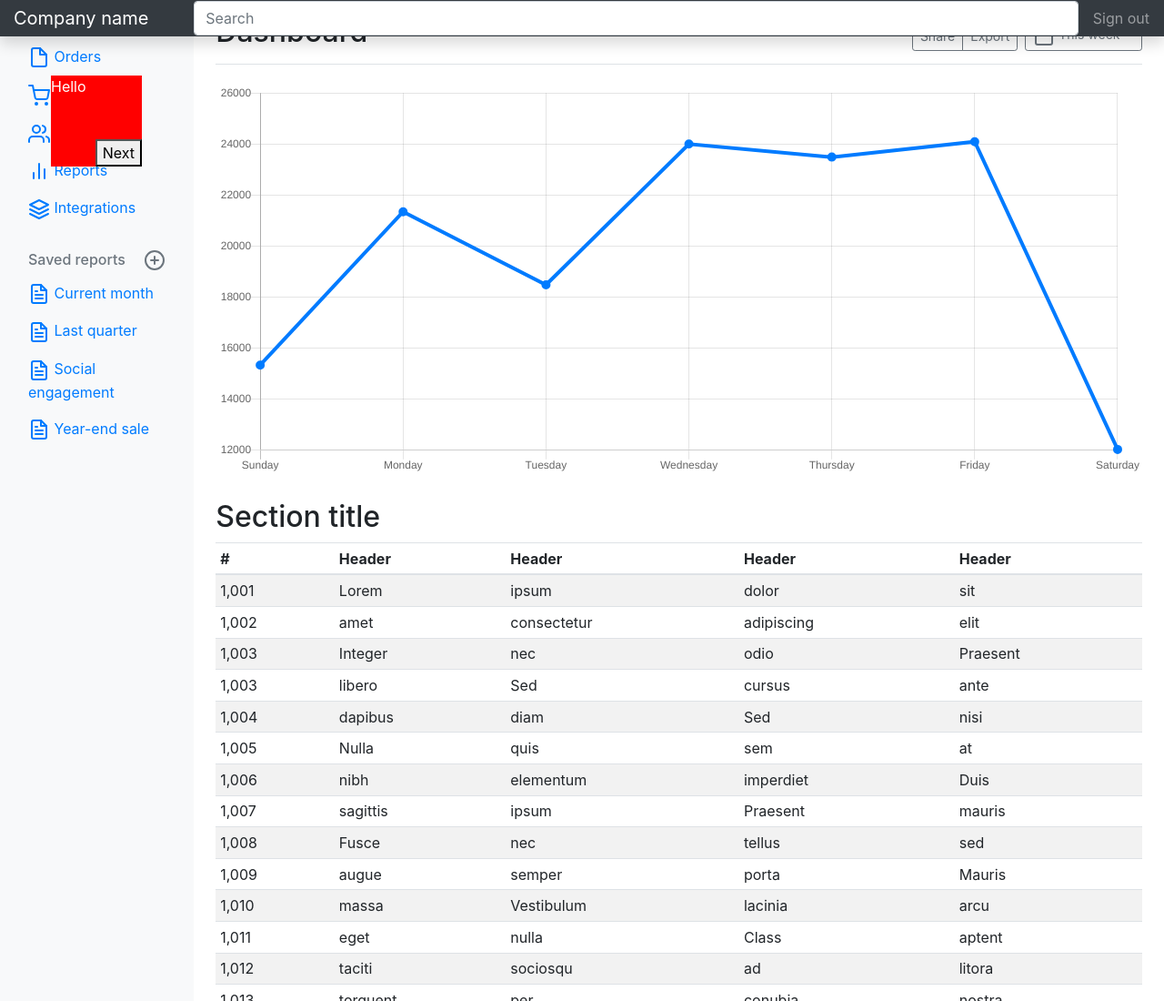
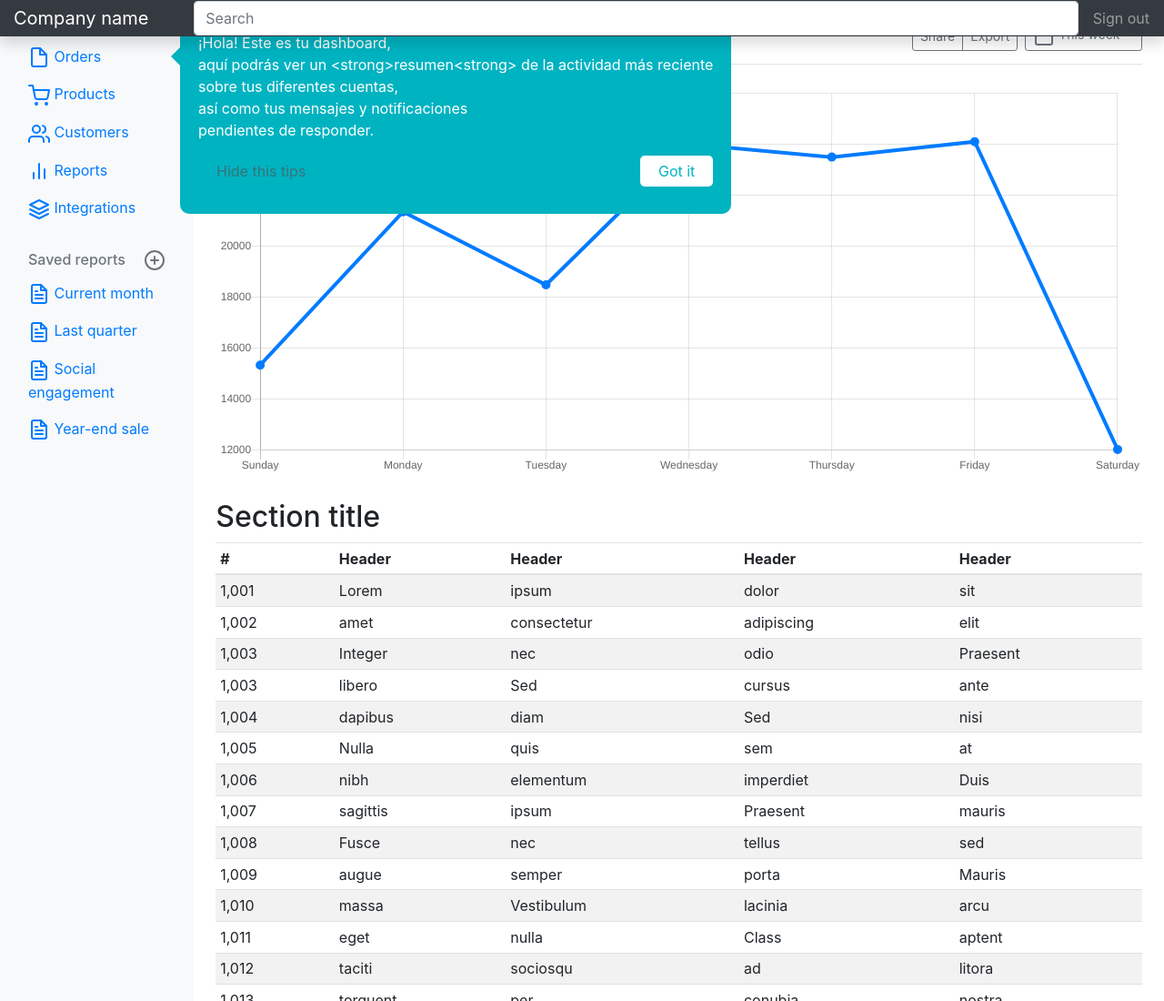
Before and after one commit to SamuelOcampo/tutorial.js, a website built with webpack: page example/index.html in a window 1280 px wide. Shown: the top 1100 px of the page at 91% size. Built offline with nearby package versions, Linux system fonts and the light colour scheme.

Commit message:
Feature: Included css

```diff
--- a/example/index.html
+++ b/example/index.html
@@ -122,7 +122,7 @@
 
           <canvas class="my-4 w-100" id="myChart" width="900" height="380"></canvas>
 
-          <h2>Section title</h2>
+          <h2 id="top" >Section title</h2>
           <div class="table-responsive">
             <table class="table table-striped table-sm">
               <thead>
@@ -303,18 +303,19 @@
     <script>
         $(function(){
             const onChange = (currentStep, nextStep, next) => {
-              next();
+              console.log(currentStep, nextStep);
+              next && next();
             };
             sam = window.Tutorial && new Tutorial([
                 {
                     element: document.getElementById('orders'),
-                    text: `
-                    ¡Hola! Este es tu dashboard,
-                    aquí podrás ver un resumen de la actividad más reciente
+                    text: `¡Hola! Este es tu dashboard,
+                    aquí podrás ver un <strong>resumen<strong> de la actividad más reciente
                     sobre tus diferentes cuentas,
                     así como tus mensajes y notificaciones
                     pendientes de responder.
                     `,
+                    placement: 'right'
                 },
                 {
                     element: document.getElementById('products'),
@@ -352,6 +353,17 @@
                     pendientes de responder
                     `,
                 },
+                {
+                    element: document.getElementById('top'),
+                    text: `
+                    ¡Hola! Este es tu dashboard,
+                    aquí podrás ver un resumen de la actividad más reciente
+                    sobre tus diferentes cuentas,
+                    así como tus mensajes y notificaciones
+                    pendientes de responder
+                    `,
+                    placement: 'top'
+                },
             ], onChange);
         })
     </script>
--- a/src/index.js
+++ b/src/index.js
@@ -1,5 +1,5 @@
 import Tutorial from './js/Tutorial';
-
+import './scss/main.scss';
 
 global.Tutorial = Tutorial;
 export default Tutorial;
--- a/src/js/Step.js
+++ b/src/js/Step.js
@@ -1,32 +1,76 @@
 import PopperJs from 'popper.js';
-import createStep from './utils/createStep';
+import {
+  stepContainer,
+  stepContinue,
+  stepDismiss,
+  stepText,
+  stepEl,
+  stepArrow,
+} from './utils/createDOMElements';
 import stepConf from './utils/stepConf';
+
+const render = child => parent => parent.appendChild(child);
 
 class Step {
   constructor(conf) {
-    this.ref = createStep();
+    this.refs = {};
+    this.popper = null;
     this.conf = {
       ...stepConf,
       ...conf,
     };
-    this.popper = null;
     this.render();
   }
 
   render = () => {
-    this.conf.appendTo.appendChild(this.ref);
+    const { appendTo } = this.conf;
+    const el = stepEl();
+    const container = render(stepContainer())(el);
+    this.refs = {
+      el,
+      container,
+      text: render(stepText())(container),
+      dismiss: render(stepDismiss())(container),
+      continue: render(stepContinue())(container),
+      arrow: render(stepArrow())(el),
+    };
+    render(el)(appendTo);
+  }
+
+  clean = () => {
+    this.popper.destroy();
+    this.popper = null;
+  }
+
+  updatePopper = (refence, popper, options) => {
+    if (this.popper != null) this.clean();
+    this.popper = new PopperJs(refence, popper, options);
   }
 
   append = (step) => {
-    this.changeText(step.text);
-    const options = {
-      placement: 'auto',
-    };
-    this.popper = new PopperJs(step.element, this.ref, options);
+    const { el, arrow } = this.refs;
+    this.updateTextRef('text', step.text, step.plain);
+    this.updateTextRef('dismiss', step.dismiss, step.plain);
+    this.updateTextRef('continue', step.continue, step.plain);
+
+    this.updatePopper(step.element, el, {
+      placement: step.placement || 'auto',
+      arrow: {
+        element: arrow,
+      },
+    });
   }
 
-  changeText = (text) => {
-    this.ref.text = text;
+  updateTextRef = (key, text, plain = true) => {
+    const ref = key && this.refs[key];
+    if (!text || !ref) {
+      return;
+    }
+    if (plain) {
+      ref.innerText = text;
+    } else {
+      ref.innerHTML = text;
+    }
   }
 }
 
--- a/src/js/Tutorial.js
+++ b/src/js/Tutorial.js
@@ -19,12 +19,17 @@ class Tutorial {
   }
 
   bindStep = () => {
-    this.step.ref.addEventListener('click', debounce(this.handleClick));
+    const { el } = this.step && this.step.refs;
+    if (el) {
+      el.addEventListener('click', debounce(this.handleClick));
+    }
   }
 
   handleClick = ({ target }) => {
     const key = target.dataset.action;
-    this[key] && this[key]();
+    if (this[key]) {
+      this[key]();
+    }
   }
 
   showStep = () => {
@@ -40,16 +45,32 @@ class Tutorial {
     };
   }
 
-  next = () => {
+  dismiss = () => {
+    this.finish();
+  }
+
+  finish = () => {
+    const { steps, activeIndex } = this.state;
+    this.step.clean();
+    delete this.step;
+    this.onChange(
+      steps[activeIndex],
+      null,
+      false,
+    );
+  }
+
+  continue = () => {
     const { steps, activeIndex } = this.state;
     const nextIndex = activeIndex + 1;
     this.setState({ activeIndex: nextIndex });
-    /*  eslint no-unused-expressions: ["error", { "allowShortCircuit": true }]  */
-    this.onChange && this.onChange(
-      steps[activeIndex],
-      steps[nextIndex],
-      this.showStep,
-    );
+    if (this.onChange) {
+      this.onChange(
+        steps[activeIndex],
+        steps[nextIndex],
+        steps[nextIndex] ? this.showStep : this.finish,
+      );
+    }
   }
 }
 
--- /dev/null
+++ b/src/js/utils/createDOMElements.js
@@ -0,0 +1,68 @@
+function createDOMElement({ className, title, type }) {
+  const element = document.createElement(type);
+  element.className = className;
+  if (title) {
+    element.innerText = title;
+  }
+  return element;
+}
+
+function stepEl() {
+  return createDOMElement({
+    className: 'step hidden',
+    type: 'div',
+  });
+}
+
+function stepContainer() {
+  return createDOMElement({
+    className: 'step__container',
+    type: 'div',
+  });
+}
+
+function stepContinue() {
+  const el = createDOMElement({
+    className: 'step__continue',
+    title: 'Got it',
+    type: 'button',
+  });
+  el.dataset.action = 'continue';
+  return el;
+}
+
+function stepText() {
+  return createDOMElement({
+    className: 'step__text',
+    type: 'p',
+  });
+}
+
+function stepDismiss() {
+  const el = createDOMElement({
+    className: 'step__dismiss',
+    title: 'Hide this tips',
+    type: 'button',
+  });
+  el.dataset.action = 'dismiss';
+  return el;
+}
+
+function stepArrow() {
+  const el = createDOMElement({
+    className: 'step__arrow',
+    type: 'div',
+  });
+  el.setAttribute('x-arrow', '');
+  return el;
+}
+
+export {
+  createDOMElement,
+  stepEl,
+  stepContainer,
+  stepContinue,
+  stepText,
+  stepDismiss,
+  stepArrow,
+};
--- a/src/js/utils/createStep.js
+++ /dev/null
@@ -1,24 +0,0 @@
-
-function createStep() {
-  const button = document.createElement('button');
-  button.innerText = 'Next';
-  button.style.position = 'absolute';
-  button.style.bottom = '0';
-  button.style.right = '0';
-  button.dataset.action = 'next';
-
-  const p = document.createElement('p');
-  p.innerText = 'Hello';
-
-  const div = document.createElement('div');
-  div.style.width = '100px';
-  div.style.height = '100px';
-  div.style.background = 'red';
-  div.style.color = 'white';
-
-  div.appendChild(p);
-  div.appendChild(button);
-  return div;
-}
-
-export default createStep;
--- /dev/null
+++ b/src/scss/_step.scss
@@ -0,0 +1,54 @@
+.step {
+
+  position: relative;
+
+  &__container {
+    padding: 30px 20px;
+    background: $color-primary;
+    border-radius: $border-radius;
+    min-width: 200px;
+    color: #fff;
+
+  }
+
+
+  &__continue {
+    border: none;
+    background: #fff;
+    border-radius: 5px;
+    color: $color-primary;
+    padding: 5px 20px;
+    float: right;
+  }
+
+  &__dismiss {
+    background: none;
+    border: none;
+    color: $color-secondary;
+    padding: 5px 20px;
+  }
+
+  &.hidden {
+    display: none;
+  }
+
+  &[x-placement] {
+    display: initial;
+  }
+
+  &[x-placement^="bottom"] &__arrow {
+    @include arrow(top, $color-primary, 10px);
+  }
+
+  &[x-placement^="top"] &__arrow {
+    @include arrow(bottom, $color-primary, 10px);
+  }
+
+  &[x-placement^="left"] &__arrow {
+    @include arrow(right, $color-primary, 10px);
+  }
+
+  &[x-placement^="right"] &__arrow {
+    @include arrow(left, $color-primary, 10px);
+  }
+}
--- /dev/null
+++ b/src/scss/arrows.scss
@@ -0,0 +1,38 @@
+// --------------------------------------------------------
+// arrows
+// --------------------------------------------------------
+// $direction: top, left, right, bottom, top-left, top-right, bottom-left, bottom-right
+// $color: hex, rgb or rbga
+// $size: px or em
+// @example
+// .element{
+//     @include arrow(top, #000, 50px);
+// }
+@mixin arrow($direction, $color, $size){
+  display: block;
+  height: 0;
+  width: 0;
+  position: absolute;
+
+  @if $direction == 'top' {
+    border-left: $size solid transparent;
+    border-right: $size solid transparent;
+    border-bottom: $size solid $color;
+    top: -$size;
+  } @else if $direction == 'right' {
+    border-top: $size solid transparent;
+    border-bottom: $size solid transparent;
+    border-left: $size solid $color;
+    right: -$size;
+  } @else if $direction == 'bottom' {
+    border-top: $size solid $color;
+    border-right: $size solid transparent;
+    border-left: $size solid transparent;
+    bottom: -$size;
+  } @else if $direction == 'left' {
+    border-top: $size solid transparent;
+    border-right: $size solid $color;
+    border-bottom: $size solid transparent;
+    left: -$size;
+  }
+}
--- /dev/null
+++ b/src/scss/main.scss
@@ -0,0 +1,3 @@
+@import 'theme';
+@import 'arrows';
+@import 'step';
--- /dev/null
+++ b/src/scss/theme.scss
@@ -0,0 +1,9 @@
+$color-primary: #00b3c1;
+$color-secondary: #387378;
+
+$border-radius: 10px;
+$border: none;
+
+$font-size-small: 14px;
+$font-size-medium: 18px;
+$font-size-large: 24px;
```
Also changed, not shown: dist/tutorial.js.bundle.js.
